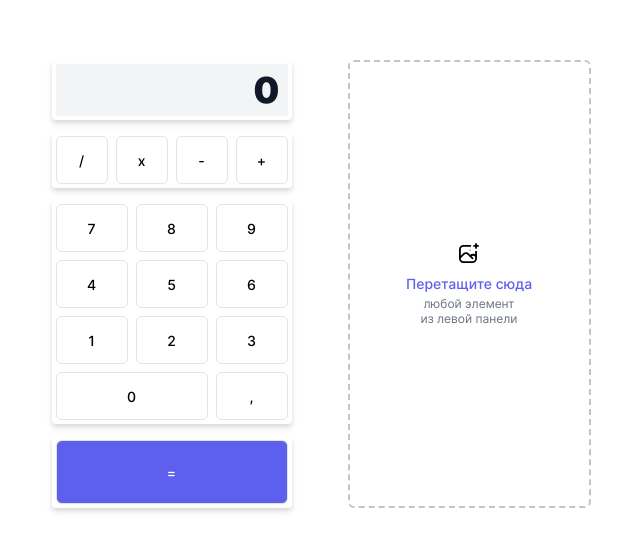
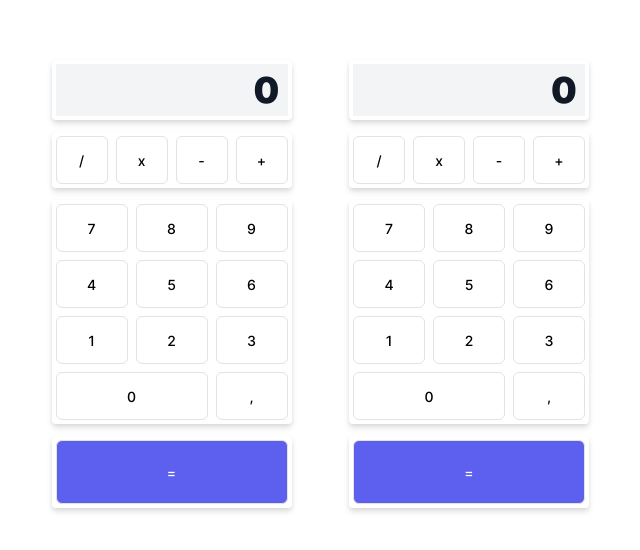
Before and after one commit to netitov/dnd-calculator, a React (Create React App) app: page / in a window 1280 px wide. Shown: the part 116-666 px from the top of the page, without its empty margins (319-959 px from the left). Built offline with nearby package versions, Linux system fonts and the light colour scheme.

Commit message:
feat: move elements inside the constructor container

```diff
--- a/package.json
+++ b/package.json
@@ -6,7 +6,10 @@
     "@testing-library/jest-dom": "^5.16.5",
     "@testing-library/react": "^13.4.0",
     "@testing-library/user-event": "^13.5.0",
+    "immutability-helper": "^3.1.1",
     "react": "^18.2.0",
+    "react-dnd": "^16.0.1",
+    "react-dnd-html5-backend": "^16.0.1",
     "react-dom": "^18.2.0",
     "react-scripts": "5.0.1",
     "web-vitals": "^2.1.4"
--- a/src/components/App/App.js
+++ b/src/components/App/App.js
@@ -1,13 +1,14 @@
-import Calculator from '../Calculator/Calculator';
-import DragZone from '../DragZone/DragZone';
+import { DndProvider } from 'react-dnd';
+import { HTML5Backend } from 'react-dnd-html5-backend';
 import Constructor from '../Constructor/Constructor';
 
-//https://react-dnd.github.io/react-dnd/examples/dustbin/copy-or-move
 
 function App() {
   return (
     <div className="page">
-      <Constructor />
+      <DndProvider backend={HTML5Backend}>
+        <Constructor />
+			</DndProvider>
     </div>
   );
 }
--- a/src/components/Button/Button.js
+++ b/src/components/Button/Button.js
@@ -5,7 +5,16 @@ function Button(props) {
   ;
 
   return (
-    <button className={btnClass} type="button" onClick={props.onBtnClick}>{props.value}</button>
+    <button
+      style={{
+        cursor: 'move',
+      }}
+      className={btnClass}
+      type="button"
+      onClick={props.onBtnClick}
+    >
+      {props.value}
+    </button>
   );
 }
 
--- /dev/null
+++ b/src/components/CalcBlock/CalcBlock.js
@@ -0,0 +1,132 @@
+import Button from '../Button/Button';
+import { ItemTypes } from '../../utils/constants';
+import { useDrag, useDrop } from 'react-dnd';
+import { useRef, useState, useEffect } from 'react';
+import line from '../../images/line.svg';
+
+function CalcBlock(props) {
+
+  const ref = useRef(null);
+
+  const [upLineActive, setUpLineActive] = useState(false);
+  const [bottomLineActive, setbottomLineActive] = useState(false);
+
+
+  const [{isDragging}, drag] = useDrag({
+    type: props.id === 1 ? ItemTypes.CALCDISPLAY : ItemTypes.CALCBLOCK,
+    item: {
+      id: props.id,
+      index: props.index
+    },
+    collect: monitor => ({
+      isDragging: !!monitor.isDragging(),
+    })
+  })
+
+  const [{ isOver }, drop] = useDrop({
+    accept: ItemTypes.CALCBLOCK,
+    hover(item, monitor) {
+
+      if (!ref.current) {
+        return;
+      }
+      const dragIndex = item.index;
+      const hoverIndex = props.index;
+
+      // Don't replace items with themselves
+      if (dragIndex === hoverIndex) {
+        return;
+      };
+
+      //unable drop for display
+      if (props.id === 1) {
+        return;
+      };
+
+      // Determine rectangle on screen
+      const hoverBoundingRect = ref.current?.getBoundingClientRect();
+
+      // Get vertical middle
+      const hoverMiddleY =
+        (hoverBoundingRect.bottom - hoverBoundingRect.top) / 2;
+      // Determine mouse position
+      const clientOffset = monitor.getClientOffset();
+      // Get pixels to the top
+      const hoverClientY = clientOffset.y - hoverBoundingRect.top;
+      // Only perform the move when the mouse has crossed half of the items height
+      // When dragging downwards, only move when the cursor is below 50%
+      // When dragging upwards, only move when the cursor is above 50%
+      // Dragging downwards
+      if (dragIndex < hoverIndex && hoverClientY < hoverMiddleY) {
+        return;
+      };
+      // Dragging upwards
+      if (dragIndex > hoverIndex && hoverClientY > hoverMiddleY) {
+        return;
+      };
+
+      if (dragIndex < hoverIndex && hoverClientY > hoverMiddleY) {
+        setUpLineActive(false);
+        setbottomLineActive(true);
+      };
+
+      if (dragIndex > hoverIndex && hoverClientY < hoverMiddleY) {
+        setbottomLineActive(false);
+        setUpLineActive(true);
+      };
+      // to avoid expensive index searches.
+      //item.index = hoverIndex;
+
+    },
+    collect: (monitor) => ({
+      isOver: !!monitor.isOver(),
+      canDrop: !!monitor.canDrop(),
+    }),
+    drop(item) {
+      if (upLineActive || bottomLineActive) {
+        props.moveCard(item.index, props.index);
+      }
+      setUpLineActive(false);
+      setbottomLineActive(false);
+    }
+  })
+
+  const upLineClass = upLineActive && isOver ? ' calculator__line_active' : '';
+  const bottomLineClass = bottomLineActive && isOver ? ' calculator__line_active' : '';
+
+  drag(drop(ref));
+
+  return (
+
+    <div className={`calculator__container ${props.contClass}`}
+      ref={ref}
+      style={{
+        opacity: isDragging ? 0.5 : 1,
+        cursor: props.id === 1 ? 'not-allowed' : 'move'
+      }}
+    >
+      <img src={line} alt="line" className={`calculator__line calculator__line_top${upLineClass}`}></img>
+      <img src={line} alt="line" className={`calculator__line calculator__line_bottom${bottomLineClass}`}></img>
+
+      {props.id === 1 ? // if id = 1, then render display (without buttons), else render buttons
+        (
+          <div className="calculator__disp-wrapper">
+            <h1 className="calculator__display">0</h1>
+          </div>
+        ) :
+        (
+          props.btnArr.map((i) => {
+            return (
+              <Button
+                value={i}
+                key={i}
+              />
+            )
+          })
+        )
+      }
+    </div>
+  );
+}
+
+export default CalcBlock;
--- a/src/components/Calculator/Calculator.css
+++ b/src/components/Calculator/Calculator.css
@@ -14,6 +14,7 @@
   padding: 4px;
   border-radius: 4px;
   box-sizing: border-box;
+  position: relative;
 }
 
 .calculator__disp-cont {
@@ -52,3 +53,26 @@
   height: 72px;
   justify-content: inherit;
 }
+
+.calculator_inactive {
+  display: none;
+}
+
+.calculator__line {
+  width: 244px;
+  position: absolute;
+  left: -2px;
+  display: none;
+}
+
+.calculator__line_top {
+  top: -4px;
+}
+
+.calculator__line_bottom {
+  bottom: -4px;
+}
+
+.calculator__line_active {
+  display: block;
+}
--- a/src/components/Calculator/Calculator.js
+++ b/src/components/Calculator/Calculator.js
@@ -1,46 +1,23 @@
-import Button from '../Button/Button';
-import { numberArr, symbolsArr } from '../../utils/constants';
+import CalcBlock from '../CalcBlock/CalcBlock';
 
 function Calculator(props) {
 
+  const activityClass = props.calcActivity || props.calcActivity === undefined  ? '' : ' calculator_inactive';
 
   return (
-    <div className="calculator">
-
-      <div className="calculator__container calculator__disp-cont">
-        <div className="calculator__disp-wrapper">
-          <h1 className="calculator__display">0</h1>
-        </div>
-      </div>
-
-      <div className="calculator__container calculator__symb-cont">
-        {symbolsArr.map((i) => {
-          return (
-            <Button
-              value={i}
-              key={i}
-            />
-          )
-        })}
-      </div>
-
-      <div className="calculator__container calculator__num-cont">
-        {numberArr.map((i) => {
-          return (
-            <Button
-              value={i}
-              key={i}
-            />
-          )
-        })}
-      </div>
-
-      <div className="calculator__container calculator__equal-cont">
-        <Button
-          value="="
-        />
-      </div>
-
+    <div className={`calculator${activityClass}`}>
+      {props.calcData.map((i, index) => {
+        return (
+          <CalcBlock
+            contClass={i.contClass}
+            btnArr={i.btnArr}
+            id={i.id}
+            key={i.id}
+            index={index}
+            moveCard={props.moveCard}
+          />
+        )
+      })}
     </div>
   );
 }
--- a/src/components/Constructor/Constructor.js
+++ b/src/components/Constructor/Constructor.js
@@ -1,11 +1,14 @@
 import Calculator from '../Calculator/Calculator';
 import DragZone from '../DragZone/DragZone';
+import { calcData } from '../../utils/constants';
 
 
 function Constructor() {
   return (
     <div className="constructor">
-      <Calculator />
+      <Calculator
+        calcData={calcData}
+      />
       <DragZone />
     </div>
   );
--- a/src/components/DragZone/DragZone.css
+++ b/src/components/DragZone/DragZone.css
@@ -42,3 +42,11 @@
 .drag-zone_dragging {
   background: #F0F9FF;
 }
+
+.drag-zone_inactive {
+  border: none;
+}
+
+.drag-zone_inactive > .drag-zone__cont {
+  display: none;
+}
--- a/src/components/DragZone/DragZone.js
+++ b/src/components/DragZone/DragZone.js
@@ -1,14 +1,73 @@
+import { useState, useCallback } from 'react';
+import update from 'immutability-helper';
+import { useDrop } from 'react-dnd';
 import dragpic from '../../images/dragpic.svg';
+import { ItemTypes, calcData } from '../../utils/constants';
+import Calculator from '../Calculator/Calculator';
+
 
 function DragZone(props) {
 
+  const [newCalc, setNewCalc] = useState(calcData);
+
+  const [{ canDrop, isOver }, drop] = useDrop(
+    () => ({
+      accept: ItemTypes.CALCBLOCK,
+      drop: (item) => {
+        //const test = calcData.filter((i) => i.id === item.id);
+        //setNewCalc(newCalc => [...newCalc, test[0]])
+        //console.log(item)
+      },
+      collect: (monitor) => ({
+        isOver: !!monitor.isOver(),
+
+      }),
+    }),
+  )
+  const isActive = canDrop && isOver
+
+  function moveCard(dragIndex, hoverIndex) {
+    //const newArr = newCalc.splice([dragIndex, 1], [hoverIndex, 0, newCalc[dragIndex]]);
+    /* setNewCalc((cards) => {
+      cards.splice(dragIndex, 1, cards[hoverIndex])
+    }) */
+    //console.log(newCalc[dragIndex], newCalc[hoverIndex])
+    //console.log(dragIndex, hoverIndex)
+
+    /* setNewCalc((prevCards) =>
+        update(prevCards, {
+          $splice: [
+            [dragIndex, 1],
+            [hoverIndex, 0, prevCards[dragIndex]],
+          ],
+        }),
+      ) */
+
+      const element = newCalc[dragIndex];
+      newCalc.splice(dragIndex, 1);
+      newCalc.splice(hoverIndex, 0, element);
+
+  }
+
+  const calcActivity = newCalc.length === 0 ? false : true;
+  const isOverClass = isOver && !calcActivity  ? ' drag-zone_dragging' : '';
+  const isActiveClass = calcActivity ? ' drag-zone_inactive' : '';
+
 
   return (
-    <div className="drag-zone">
+    <div className={`drag-zone${isOverClass}${isActiveClass}`} ref={drop}>
       <div className="drag-zone__cont">
         <img className="drag-zone__img" src={dragpic} alt="dragg here"></img>
         <p className="drag-zone__text">Перетащите сюда<span> любой элемент<br></br> из левой панели</span></p>
       </div>
+
+      <Calculator
+        calcData={newCalc}
+        calcActivity={calcActivity}
+        moveCard={moveCard}
+      />
+
+
     </div>
   );
 }
--- a/src/utils/constants.js
+++ b/src/utils/constants.js
@@ -1,2 +1,30 @@
 export const numberArr = [7, 8, 9, 4, 5, 6, 1, 2, 3, 0, ','];
 export const symbolsArr = ['/', 'x', '-', '+'];
+export const equalArr = ['='];
+export const ItemTypes = {
+  CALCBLOCK: 'calcblock',
+  CALCDISPLAY: 'calcdisplay',
+}
+
+export const calcData = [
+  {
+    contClass: 'calculator__disp-cont',
+    btnArr: [],
+    id: 1
+  },
+  {
+    contClass: 'calculator__symb-cont',
+    btnArr: symbolsArr,
+    id: 2
+  },
+  {
+    contClass: 'calculator__num-cont',
+    btnArr: numberArr,
+    id: 3
+  },
+  {
+    contClass: 'calculator__equal-cont',
+    btnArr: equalArr,
+    id: 4
+  },
+];
```
Also changed, not shown: src/images/line.svg (added), 1 other file (tests, documents, lock files or other folders).
